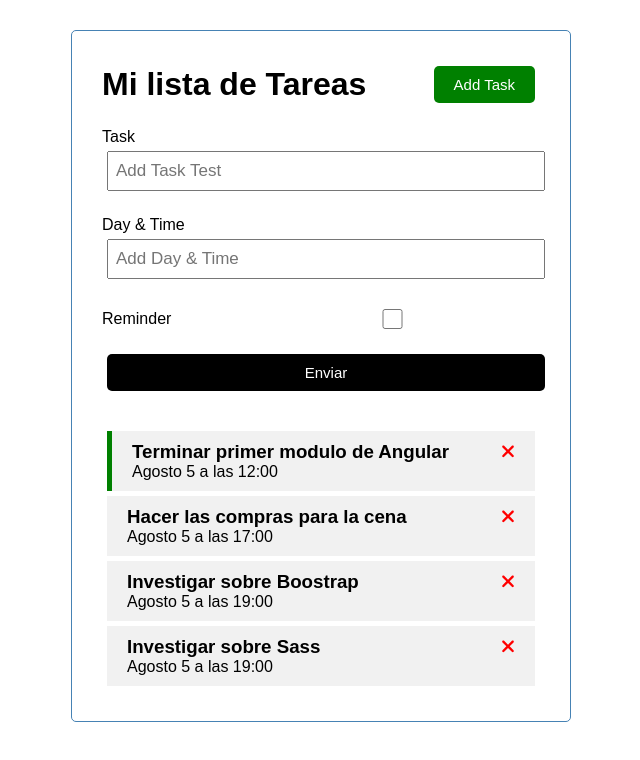
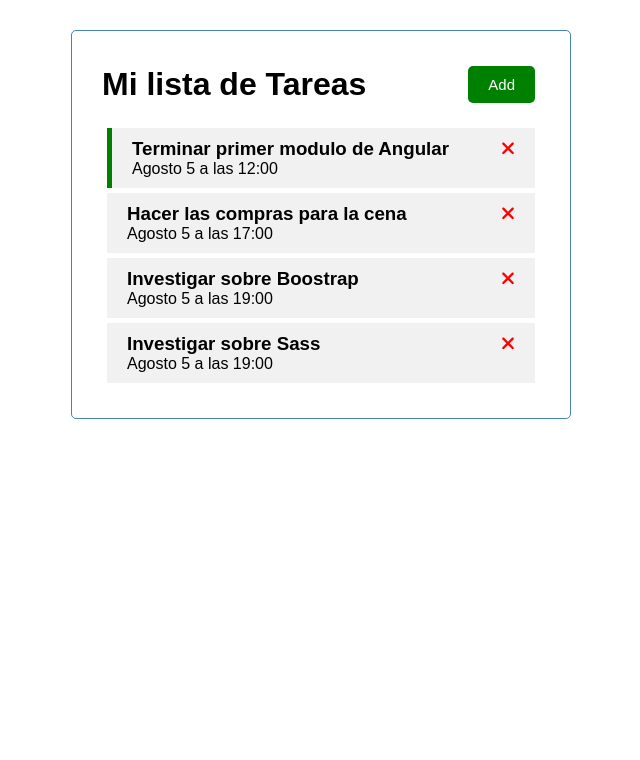
Before and after one commit to willybc/AngularProyects, an Angular app in the folder TaskList/: page / in a window 1280 px wide. Shown: the top 760 px of the page, without its empty margins (319-959 px from the left). Built offline with nearby package versions, Linux system fonts and the light colour scheme; data requests are answered from the project's data file.

Commit message:
new service ui

```diff
--- a/TaskList/src/app/components/add-task/add-task.component.html
+++ b/TaskList/src/app/components/add-task/add-task.component.html
@@ -1,4 +1,9 @@
-<form action="" class="add-form" (ngSubmit)="onSubmit()">
+<form
+    action=""
+    class="add-form"
+    (ngSubmit)="onSubmit()"
+    *ngIf="showAddTask"
+>
     <div class="form-control" >
         <label for="text">Task</label>
         <input
--- a/TaskList/src/app/components/add-task/add-task.component.ts
+++ b/TaskList/src/app/components/add-task/add-task.component.ts
@@ -1,4 +1,6 @@
 import { Component, OnInit, Output, EventEmitter } from '@angular/core';
+import { Subscription } from 'rxjs';
+import { UiService } from 'src/app/service/ui.service';
 import { Task } from '../../task'
 
 @Component({
@@ -12,8 +14,15 @@
   text: string = "";
   day: string = "";
   reminder: boolean = false;
+  showAddTask: boolean = false;
+  subscription?: Subscription;
 
-  constructor() { }
+  constructor(
+    private uiService: UiService
+  ) {
+    this.subscription = this.uiService.onToggle()
+      .subscribe(value => this.showAddTask = value)
+   }
 
   ngOnInit(): void {
   }
--- a/TaskList/src/app/components/button/button.component.html
+++ b/TaskList/src/app/components/button/button.component.html
@@ -1,3 +1,7 @@
-<button class="btn" [ngStyle]="{'background-color': color}" (click)="onClick()">
+<button
+    class="btn"
+    [ngStyle]="{'background-color': color}"
+    (click)="onClick()"
+>
     {{text}}
 </button>
--- a/TaskList/src/app/components/header/header.component.html
+++ b/TaskList/src/app/components/header/header.component.html
@@ -1,6 +1,11 @@
 <header class="">
     <h1>{{title}}</h1>
 
-    <app-button color="green" text="Add Task" (btnClick)="toggleAddTask()"></app-button>
+    <app-button
+        color="{{showAddTask ? 'red' : 'green'}} "
+        text="{{showAddTask ? 'Close' : 'Add'}} "
+        (btnClick)="toggleAddTask()"
+    >
+    </app-button>
 
 </header>
--- a/TaskList/src/app/components/header/header.component.ts
+++ b/TaskList/src/app/components/header/header.component.ts
@@ -1,4 +1,6 @@
 import { Component, OnInit } from '@angular/core';
+import { UiService } from 'src/app/service/ui.service';
+import { Subscription } from 'rxjs';
 
 @Component({
   selector: 'app-header',
@@ -7,13 +9,20 @@
 })
 export class HeaderComponent implements OnInit {
   title: String = 'Mi lista de Tareas';
+  showAddTask: boolean = false;
+  subscription?: Subscription;
 
-  constructor() { }
+  constructor(
+    private uiService: UiService
+  ) {
+    this.subscription = this.uiService.onToggle()
+      .subscribe(value => this.showAddTask = value)
+   }
 
   ngOnInit(): void {
   }
 
   toggleAddTask(){
-    console.log("toggleAddTask!");
+    this.uiService.toggleAddTask();
   }
 }
--- /dev/null
+++ b/TaskList/src/app/service/ui.service.ts
@@ -0,0 +1,23 @@
+import { Injectable } from '@angular/core';
+import { Observable, Subject } from 'rxjs';
+
+@Injectable({
+  providedIn: 'root'
+})
+export class UiService {
+
+  private showAddTask: boolean = false;
+  private subjet = new Subject<any>();
+
+  constructor() { }
+
+  toggleAddTask():void{
+    console.log("toggleAddTask")
+    this.showAddTask = !this.showAddTask;
+    this.subjet.next(this.showAddTask);
+  }
+
+  onToggle():Observable<any>{
+    return this.subjet.asObservable();
+  }
+}
```
Also changed, not shown: 1 other file (tests, documents, lock files or other folders).
